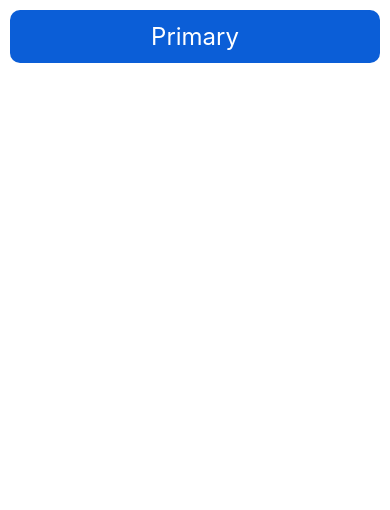
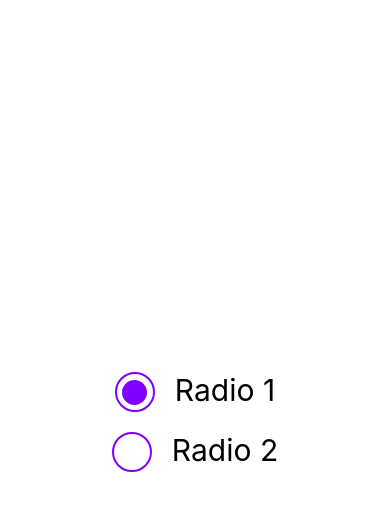
Before and after one commit to rohit-kumaar/first-native-project, a React Native app: screen / in a window 390 px wide. Shown: the top 510 px of the page. Built offline with nearby package versions, Linux system fonts and the light colour scheme.

Commit message:
final commit

```diff
--- a/App.tsx
+++ b/App.tsx
@@ -1,24 +1,67 @@
-import React from 'react';
-import {StyleSheet, Text, TouchableHighlight, View} from 'react-native';
+import React, {useState} from 'react';
+import {StyleSheet, Text, TouchableOpacity, View} from 'react-native';
 
 export default function App() {
+  const [selected, setSelected] = useState(1);
+
   return (
-    <TouchableHighlight>
-      <Text style={styles.primary}>Primary</Text>
-    </TouchableHighlight>
+    <View style={styles.container}>
+      <TouchableOpacity onPress={() => setSelected(1)}>
+        <View style={styles.radioWrapper}>
+          <View style={styles.radioBtn}>
+            {selected === 1 ? (
+              <View style={styles.radioBtnInnerStyle}></View>
+            ) : null}
+          </View>
+          <Text style={styles.radioText}>Radio 1</Text>
+        </View>
+      </TouchableOpacity>
+
+      <TouchableOpacity onPress={() => setSelected(2)}>
+        <View style={styles.radioWrapper}>
+          <View style={styles.radioBtn}>
+            {selected === 2 ? (
+              <View style={styles.radioBtnInnerStyle}></View>
+            ) : null}
+          </View>
+          <Text style={styles.radioText}>Radio 2</Text>
+        </View>
+      </TouchableOpacity>
+    </View>
   );
 }
 
 const styles = StyleSheet.create({
-  primary: {
-    paddingVertical: 12,
-    textAlign: 'center',
-    fontSize: 24,
-    backgroundColor: '#0B5ED7',
-    color: 'white',
-    borderRadius: 10,
-    margin: 10,
-    shadowColor: 'black',
-    elevation: 10,
+  container: {
+    flex: 1,
+    alignItems: 'center',
+    justifyContent: 'center',
+    gap: 20,
+  },
+
+  radioWrapper: {
+    flexDirection: 'row',
+    gap: 20,
+  },
+
+  radioBtn: {
+    alignItems: 'center',
+    justifyContent: 'center',
+    width: 40,
+    height: 40,
+    borderWidth: 2,
+    borderRadius: 20,
+    borderColor: '#7F00FF',
+  },
+
+  radioBtnInnerStyle: {
+    width: 25,
+    height: 25,
+    backgroundColor: '#7F00FF',
+    borderRadius: 20,
+  },
+
+  radioText: {
+    fontSize: 30,
   },
 });
```
